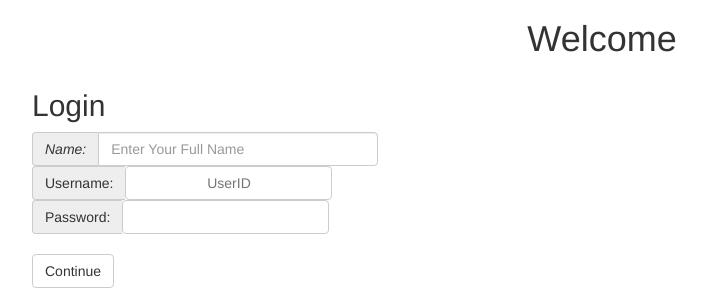
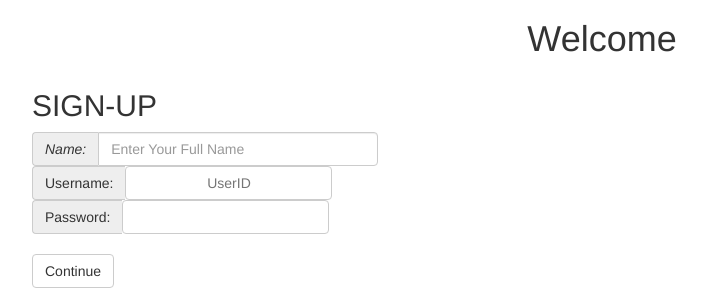
Before and after one commit to abhinand-c/moodmovies, a Flask app: page /signup in a window 1280 px wide. Shown: the part 51-351 px from the top of the page, without its empty margins (38-744 px from the left). Run offline with Flask 2, Linux system fonts and the light colour scheme; parts of the project's set-up code (start-up, migrations or seed data) failed here and were passed over; some libraries are stand-ins or nearby versions.

Commit message:
Update signup.html

```diff
--- a/MoodMoviesWebApp/templates/signup.html
+++ b/MoodMoviesWebApp/templates/signup.html
@@ -10,7 +10,7 @@
 <div class="row">
     <div class="col-md-4">
         <div class="form-group">
-          <h2>Login</h2>
+          <h2>SIGN-UP</h2>
            <p>
 		   	<form method="post">
 					<div class="input-group">
```
